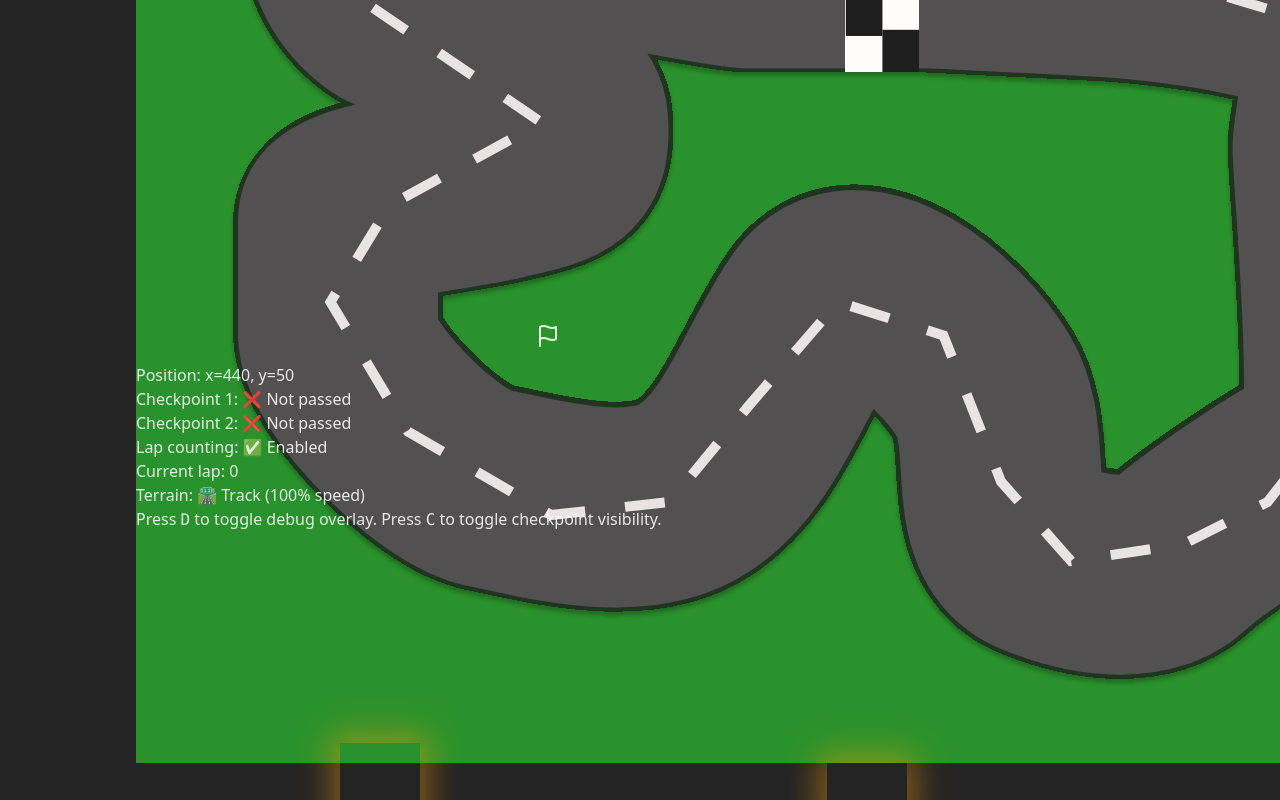
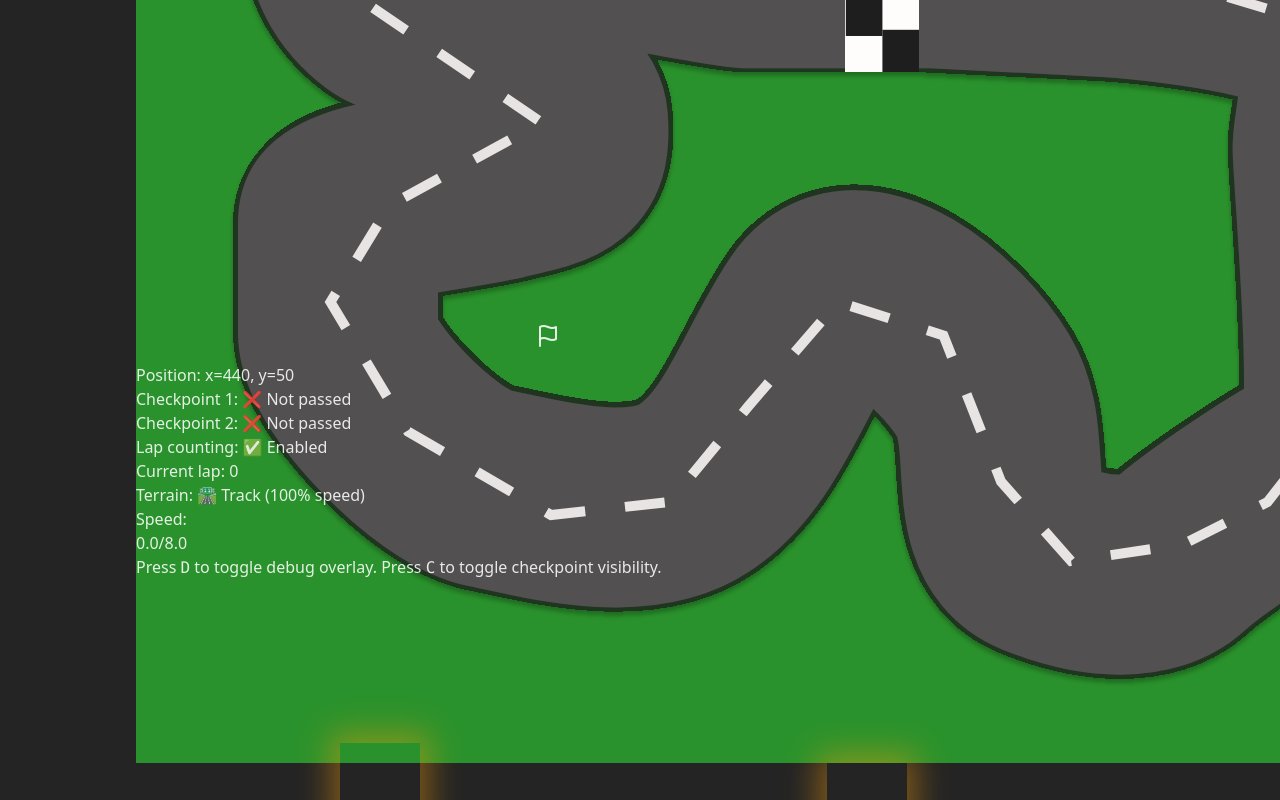
Before and after one commit to Mahtte94/GoKart, a React (Vite) app: page / in a window 1280 px wide. Both pictures are taken after a click on the button "Starta Lopp". Shown: the part 365-1165 px from the top of the page. Built offline with nearby package versions, Linux system fonts and the light colour scheme.

Commit message:
Added speed overlay

```diff
--- a/src/components/DebugOverlay.tsx
+++ b/src/components/DebugOverlay.tsx
@@ -5,7 +5,9 @@ interface DebugOverlayProps {
   checkpointsPassed: boolean[]; // Update to array of checkpoints
   currentLap: number;
   canCountLap: boolean;
-  isOnTrack?: boolean; // Changed from speed to terrain type
+  isOnTrack?: boolean;
+  currentSpeed?: number; // Added speed display
+  maxSpeed?: number; // Added max speed
 }
 
 const DebugOverlay: React.FC<DebugOverlayProps> = ({
@@ -13,7 +15,9 @@ const DebugOverlay: React.FC<DebugOverlayProps> = ({
   checkpointsPassed,
   currentLap,
   canCountLap,
-  isOnTrack = true
+  isOnTrack = true,
+  currentSpeed = 0,
+  maxSpeed = 8
 }) => {
   return (
     <div className="absolute bottom-2 right-2 bg-black bg-opacity-80 text-white p-2 rounded text-xs font-mono z-50 border border-gray-700">
@@ -23,7 +27,19 @@ const DebugOverlay: React.FC<DebugOverlayProps> = ({
       <div>Lap counting: {canCountLap ? '✅ Enabled' : '❌ Disabled'}</div>
       <div>Current lap: {currentLap}</div>
       <div>
-        Terrain: {isOnTrack ? '🛣️ Track (100% speed)' : '🌱 Grass (50% speed)'}
+        Terrain: {isOnTrack ? '🛣️ Track (100% speed)' : '🌱 Grass (40% speed)'}
+      </div>
+      <div className="mt-1 border-t border-gray-700 pt-1">
+        <div className="flex items-center gap-2">
+          <div>Speed:</div>
+          <div className="w-20 h-3 bg-gray-700 rounded-full overflow-hidden">
+            <div
+              className={`h-full ${isOnTrack ? 'bg-green-500' : 'bg-yellow-500'}`}
+              style={{ width: `${(Math.abs(currentSpeed) / maxSpeed) * 100}%` }}
+            ></div>
+          </div>
+          <div>{Math.abs(currentSpeed).toFixed(1)}/{maxSpeed.toFixed(1)}</div>
+        </div>
       </div>
     </div>
   );
--- a/src/components/GameController.tsx
+++ b/src/components/GameController.tsx
@@ -9,6 +9,12 @@ import { ArrowUp, ArrowDown, ArrowLeft, ArrowRight, Flag, CheckCircle } from "lu
 import MobileControls from "./MobileControls";
 
 type GameState = 'ready' | 'playing' | 'gameover' | 'finished';
+
+// Define the interface for the Gokart component ref
+interface GokartRefHandle {
+  handleControlPress: (key: string, isPressed: boolean) => void;
+  getTerrainInfo: () => boolean;
+}
 
 // Updated checkpoint positions to fit the 896x600 size
 const CHECKPOINTS = [
@@ -52,6 +58,10 @@ const GameController: React.FC = () => {
   const canCountLapRef = useRef<boolean>(false);
   const [isOnTrack, setIsOnTrack] = useState<boolean>(true);
 
+  // Kart physics data
+  const [currentSpeed, setCurrentSpeed] = useState<number>(0);
+  const [maxSpeed, setMaxSpeed] = useState<number>(8);
+
   // UI and debugging
   const [showDebug, setShowDebug] = useState<boolean>(true);
   const [checkpointsVisible, setCheckpointsVisible] = useState<boolean>(true);
@@ -59,10 +69,7 @@ const GameController: React.FC = () => {
 
   // Refs
   const containerRef = useRef<HTMLDivElement>(null);
-  const gokartRef = useRef<{
-    handleControlPress: (key: string, isPressed: boolean) => void;
-    getTerrainInfo?: () => boolean;
-  }>(null);
+  const gokartRef = useRef<GokartRefHandle>(null);
 
   // Update time when Timer component updates
   const handleTimeUpdate = useCallback((time: number) => {
@@ -85,7 +92,7 @@ const GameController: React.FC = () => {
     lastPositionRef.current = position;
 
     // Update terrain info from the kart component
-    if (gokartRef.current && gokartRef.current.getTerrainInfo) {
+    if (gokartRef.current) {
       setIsOnTrack(gokartRef.current.getTerrainInfo());
     }
 
@@ -142,6 +149,12 @@ const GameController: React.FC = () => {
       }, 1000);
     }
   }, [handleFinish, totalLaps, showDebug]);
+
+  // Receive speed updates from the Gokart component
+  const handleSpeedUpdate = useCallback((speed: number, maxSpeedValue: number) => {
+    setCurrentSpeed(speed);
+    setMaxSpeed(maxSpeedValue);
+  }, []);
 
   // Start/restart the game
   const startGame = useCallback(() => {
@@ -303,6 +316,7 @@ const GameController: React.FC = () => {
               ref={gokartRef}
               isGameActive={gameState === 'playing'}
               onPositionUpdate={handlePositionUpdate}
+              onSpeedUpdate={handleSpeedUpdate}
             />
 
             {/* Finish line */}
@@ -333,6 +347,8 @@ const GameController: React.FC = () => {
                 currentLap={currentLap}
                 canCountLap={canCountLapRef.current}
                 isOnTrack={isOnTrack}
+                currentSpeed={currentSpeed}
+                maxSpeed={maxSpeed}
               />
             )}
 
--- a/src/components/Gokart.tsx
+++ b/src/components/Gokart.tsx
@@ -26,11 +26,13 @@ interface Boundaries {
 interface GokartProps {
   isGameActive?: boolean;
   onPositionUpdate?: (position: { x: number; y: number }) => void;
+  onSpeedUpdate?: (speed: number, maxSpeed: number) => void;
 }
 
 // Define the ref type interface
 interface GokartRefHandle {
   handleControlPress: (key: string, isPressed: boolean) => void;
+  getTerrainInfo: () => boolean;
 }
 
 // Align this with FINISH_LINE in GameController.tsx
@@ -42,15 +44,30 @@ const START_POSITION: Position = {
 
 // Use forwardRef to expose methods to parent component
 const Gokart = forwardRef<GokartRefHandle, GokartProps>((props, ref) => {
-  const { isGameActive = false, onPositionUpdate } = props;
+  const { isGameActive = false, onPositionUpdate, onSpeedUpdate } = props;
   const containerRef = useRef<HTMLDivElement>(null);
   const rectangleSize = { width: 64, height: 64 };
 
+  // State variables
   const [position, setPosition] = useState<Position>(START_POSITION);
-  const [speed] = useState<number>(8);
+  const [baseSpeed] = useState<number>(8); // Base speed when on track
   const [isOnTrack, setIsOnTrack] = useState<boolean>(true);
-  const [rotationSpeed] = useState<number>(5);
+  const [rotation, setRotation] = useState<number>(START_POSITION.rotation);
+  const [currentSpeed, setCurrentSpeed] = useState<number>(0);
+  const [maxSpeed, setMaxSpeed] = useState<number>(baseSpeed);
+  const [acceleration] = useState<number>(0.3); // How quickly the kart speeds up
+  const [deceleration] = useState<number>(0.15); // How quickly the kart slows down
+  const [rotationSpeed] = useState<number>(5); // Base rotation speed
   const [isFocused, setIsFocused] = useState<boolean>(false);
+
+  // Visual effects for terrain
+  const [shakeFactor, setShakeFactor] = useState<number>(0);
+
+  // Constants for physics
+  const GRASS_SPEED_FACTOR = 0.4; // 40% speed on grass (more noticeable)
+  const GRASS_ROTATION_FACTOR = 0.7; // 70% rotation speed on grass
+  const GRASS_DRAG = 1.2; // Higher drag on grass
+  const MAX_SHAKE = 2; // Maximum shake pixels when on grass
 
   const [boundaries, setBoundaries] = useState<Boundaries>({
     minX: 0,
@@ -63,6 +80,8 @@ const Gokart = forwardRef<GokartRefHandle, GokartProps>((props, ref) => {
   useEffect(() => {
     if (isGameActive) {
       setPosition(START_POSITION);
+      setRotation(START_POSITION.rotation);
+      setCurrentSpeed(0);
     }
   }, [isGameActive]);
 
@@ -137,62 +156,116 @@ const Gokart = forwardRef<GokartRefHandle, GokartProps>((props, ref) => {
     };
   }, []);
 
+  // Set shake effect when off-track
+  useEffect(() => {
+    if (!isOnTrack && currentSpeed > 2) {
+      // Add random shake when on grass and moving
+      const shake = () => {
+        setShakeFactor(Math.random() * MAX_SHAKE * (currentSpeed / baseSpeed));
+      };
+      const shakeInterval = setInterval(shake, 100);
+      return () => {
+        clearInterval(shakeInterval);
+        setShakeFactor(0);
+      };
+    } else {
+      setShakeFactor(0);
+    }
+  }, [isOnTrack, currentSpeed, baseSpeed]);
+
   useEffect(() => {
     let animationFrameId: number;
 
     const updatePosition = () => {
       if ((isFocused || isGameActive) && isGameActive) {
-        setPosition((prev) => {
-          let newPos = { ...prev };
+        setRotation((prevRotation) => {
+          let newRotation = prevRotation;
+
+          // Apply rotation based on terrain
+          const effectiveRotationSpeed = isOnTrack
+            ? rotationSpeed
+            : rotationSpeed * GRASS_ROTATION_FACTOR;
 
           if (keyState.current.ArrowLeft) {
-            newPos.rotation = newPos.rotation - rotationSpeed;
+            newRotation = newRotation - effectiveRotationSpeed;
           }
           if (keyState.current.ArrowRight) {
-            newPos.rotation = newPos.rotation + rotationSpeed;
+            newRotation = newRotation + effectiveRotationSpeed;
           }
 
-          const radians = (newPos.rotation * Math.PI) / 180;
-          let speedFactor = speed;
+          return newRotation;
+        });
 
-          // Simplified terrain detection - we'll use position instead of color detection
-          // This avoids issues with loading external images
+        setCurrentSpeed((prevSpeed) => {
+          let newSpeed = prevSpeed;
 
-          // Rough track boundaries - these are approximate values based on the track SVG
-          const onTrack = isPositionOnTrack(newPos.x, newPos.y);
-          setIsOnTrack(onTrack); // Update the terrain state
+          // Determine speed factors based on terrain
+          const terrainSpeedFactor = isOnTrack ? 1 : GRASS_SPEED_FACTOR;
+          const terrainDragFactor = isOnTrack ? 1 : GRASS_DRAG;
 
-          if (!onTrack) {
-            speedFactor = speed * 0.5; // Slow down to 50% on grass
+          // Set max speed based on terrain
+          setMaxSpeed(baseSpeed * terrainSpeedFactor);
+
+          // Apply acceleration/deceleration
+          if (keyState.current.ArrowUp) {
+            newSpeed += acceleration * terrainSpeedFactor;
+          } else if (keyState.current.ArrowDown) {
+            newSpeed -= acceleration * terrainSpeedFactor;
+          } else {
+            // Natural deceleration when no keys are pressed
+            if (newSpeed > 0) {
+              newSpeed -= deceleration * terrainDragFactor;
+            } else if (newSpeed < 0) {
+              newSpeed += deceleration * terrainDragFactor;
+            }
+
+            // Clamp to zero if very small
+            if (Math.abs(newSpeed) < 0.1) {
+              newSpeed = 0;
+            }
           }
 
-          let potentialX = newPos.x;
-          let potentialY = newPos.y;
+          // Clamp to max speed in either direction
+          newSpeed = Math.min(maxSpeed, Math.max(-maxSpeed * 0.6, newSpeed));
 
-          if (keyState.current.ArrowUp) {
-            potentialX += Math.sin(radians) * speedFactor;
-            potentialY -= Math.cos(radians) * speedFactor;
-          }
-          if (keyState.current.ArrowDown) {
-            potentialX -= Math.sin(radians) * speedFactor;
-            potentialY += Math.cos(radians) * speedFactor;
+          // Report speed to parent component
+          if (onSpeedUpdate) {
+            onSpeedUpdate(newSpeed, maxSpeed);
           }
 
-          newPos.x = Math.max(
-            boundaries.minX,
-            Math.min(boundaries.maxX, potentialX)
-          );
-          newPos.y = Math.max(
-            boundaries.minY,
-            Math.min(boundaries.maxY, potentialY)
-          );
+          return newSpeed;
+        });
 
-          // Call the position update callback if provided
+        setPosition((prev) => {
+          // Convert rotation to radians
+          const radians = (rotation * Math.PI) / 180;
+
+          // Calculate position change based on speed and rotation
+          const deltaX = Math.sin(radians) * currentSpeed;
+          const deltaY = -Math.cos(radians) * currentSpeed;
+
+          // Apply movement
+          let newX = prev.x + deltaX + (isOnTrack ? 0 : (Math.random() - 0.5) * shakeFactor);
+          let newY = prev.y + deltaY + (isOnTrack ? 0 : (Math.random() - 0.5) * shakeFactor);
+
+          // Check boundaries
+          newX = Math.max(boundaries.minX, Math.min(boundaries.maxX, newX));
+          newY = Math.max(boundaries.minY, Math.min(boundaries.maxY, newY));
+
+          // Check if new position is on track and update
+          const onTrack = isPositionOnTrack(newX, newY);
+          setIsOnTrack(onTrack);
+
+          // Provide position update to parent component
           if (onPositionUpdate) {
-            onPositionUpdate({ x: newPos.x, y: newPos.y });
+            onPositionUpdate({ x: newX, y: newY });
           }
 
-          return newPos;
+          return {
+            x: newX,
+            y: newY,
+            rotation: rotation
+          };
         });
       }
 
@@ -225,7 +298,7 @@ const Gokart = forwardRef<GokartRefHandle, GokartProps>((props, ref) => {
       window.removeEventListener("keyup", handleKeyUp);
       cancelAnimationFrame(animationFrameId);
     };
-  }, [speed, rotationSpeed, isFocused, boundaries, isGameActive, onPositionUpdate]);
+  }, [rotation, currentSpeed, maxSpeed, isFocused, boundaries, isGameActive, onPositionUpdate, isOnTrack, shakeFactor, onSpeedUpdate]);
 
   // Helper function to determine if the kart is on the track based on position
   const isPositionOnTrack = (x: number, y: number): boolean => {
@@ -310,16 +383,52 @@ const Gokart = forwardRef<GokartRefHandle, GokartProps>((props, ref) => {
     }
   };
 
+  // Visual effect elements
+  const renderTerrainEffects = () => {
+    if (!isOnTrack && currentSpeed > 1) {
+      return (
+        <div className="absolute inset-0 pointer-events-none">
+          {/* Small dust particles when on grass */}
+          <div className="absolute"
+            style={{
+              left: `${position.x + 32}px`,
+              top: `${position.y + 32}px`,
+              zIndex: 10
+            }}>
+            {Array.from({ length: 3 }).map((_, i) => (
+              <div
+                key={i}
+                className="absolute bg-yellow-100 rounded-full opacity-40 animate-ping"
+                style={{
+                  width: `${3 + Math.random() * 4}px`,
+                  height: `${3 + Math.random() * 4}px`,
+                  left: `${(Math.random() - 0.5) * 30}px`,
+                  top: `${(Math.random() - 0.5) * 30}px`,
+                  animationDuration: `${0.5 + Math.random() * 0.5}s`,
+                  animationDelay: `${Math.random() * 0.2}s`
+                }}
+              />
+            ))}
+          </div>
+        </div>
+      );
+    }
+    return null;
+  };
+
   return (
     <div
       ref={containerRef}
       className="relative w-full bg-white border border-gray-300 rounded-lg overflow-hidden"
       tabIndex={0}
-      style={{ outline: "none", width: "896px", height: "600px" }} // Exact dimensions from the original screenshot
+      style={{ outline: "none", width: "896px", height: "600px" }}
       onClick={handleContainerClick}
     >
       {/* Race track as background */}
       <RaceTrack className="absolute top-0 left-0 w-full h-full pointer-events-none" />
+
+      {/* Visual effects for terrain */}
+      {renderTerrainEffects()}
 
       {/* Go-kart sprite on top */}
       <GoKartSprite
@@ -327,6 +436,24 @@ const Gokart = forwardRef<GokartRefHandle, GokartProps>((props, ref) => {
         y={position.y}
         rotation={position.rotation}
       />
+
+      {/* Speed indicator (optional for debugging) */}
+      {isGameActive && (
+        <div
+          className={`absolute bottom-10 left-2 text-xs px-2 py-1 rounded ${
+            isOnTrack ? 'bg-blue-800' : 'bg-yellow-800'} text-white opacity-60`}
+        >
+          <div className="flex items-center gap-1">
+            <div className="w-16 h-2 bg-gray-700 rounded-full overflow-hidden">
+              <div
+                className={`h-full ${isOnTrack ? 'bg-blue-500' : 'bg-yellow-500'}`}
+                style={{ width: `${(Math.abs(currentSpeed) / baseSpeed) * 100}%` }}
+              />
+            </div>
+            <span>{Math.round(Math.abs(currentSpeed) * 10) / 10}</span>
+          </div>
+        </div>
+      )}
 
       {/* Focus notification */}
       <div className="absolute bottom-2 left-2 text-sm bg-black bg-opacity-50 p-1 rounded text-white">
```
